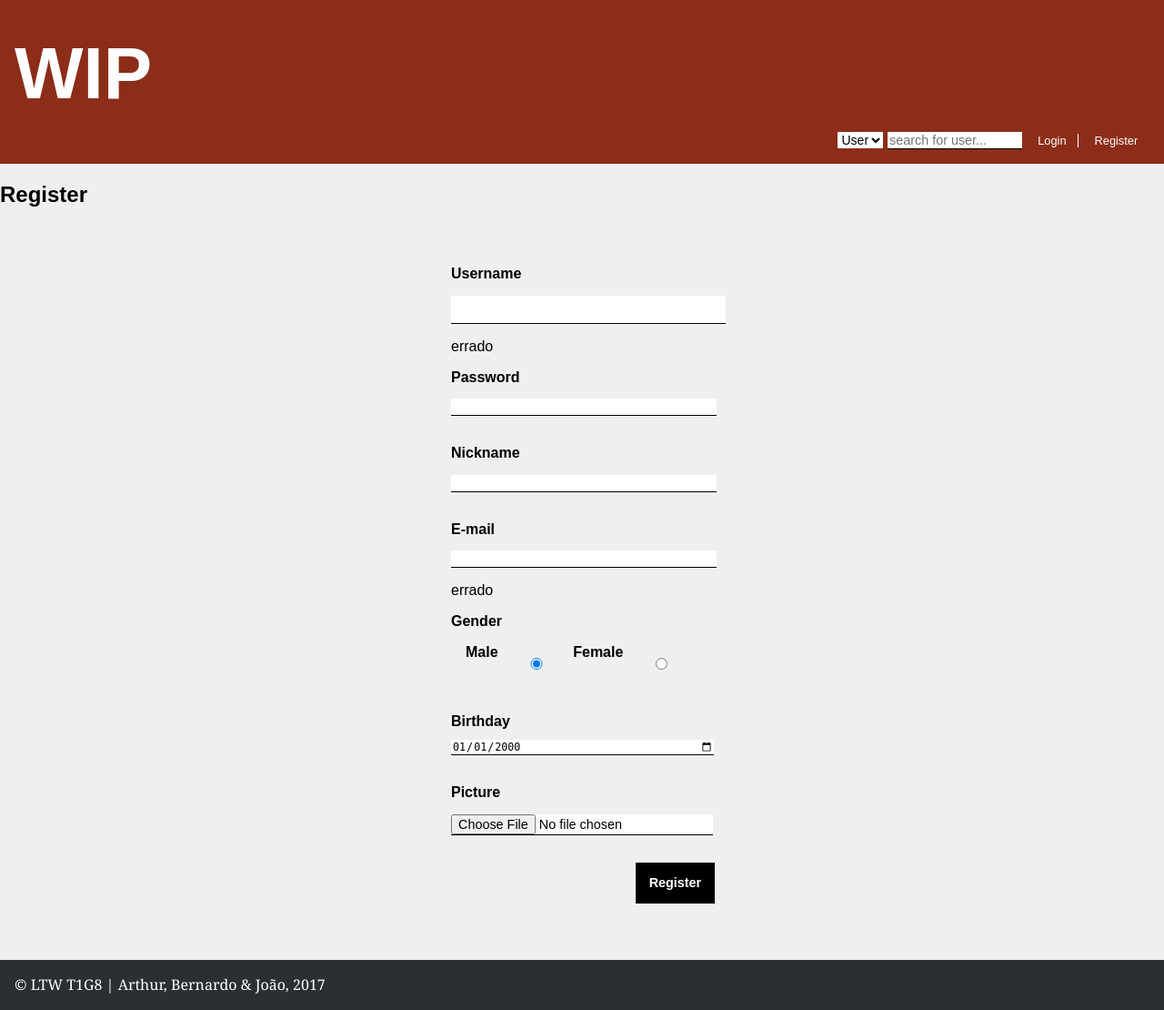
After one commit to jotapsa/LTW-T1G8, a PHP site: page /change_password.php in a window 1280 px wide. The commit adds this page. Shown: the whole page at 91% size. Run offline with PHP 8.4, Linux system fonts and the light colour scheme; data comes from the database, SQL or seed files in the repository.

Commit message:
add change_password

```diff
--- /dev/null
+++ b/change_password.php
@@ -0,0 +1,14 @@
+<?php
+session_start();
+include_once('database/connection.php');
+
+if(isset($_SESSION['username']) && $_SESSION['username'] != ''){
+  header('Location: index.php');
+  exit();
+}
+
+include('templates/common/header.php');  // prints the initial part of the HTML document
+include('templates/sessions/change_password.php');
+include('templates/common/footer.php');
+
+?>
--- a/index.php
+++ b/index.php
@@ -3,7 +3,6 @@
   include_once('database/connection.php');
   include_once('database/users.php');
   include_once('database/lists.php');
-  //$articles = getAllNews($dbh);
 
   include('templates/common/header.php');  // prints the initial part of the HTML document
   if(isset($_SESSION['username']) && $_SESSION['username'] != ''){
@@ -16,5 +15,5 @@
     include('templates/lists/lists_guest.php');
   }
   //include('templates/news/list_news.php'); // prints the list of news in HTML
-  include('templates/common/footer.php');  // prints the initial part of the HTML document
+  include('templates/common/footer.php');
 ?>
--- a/templates/common/header.php
+++ b/templates/common/header.php
@@ -52,7 +52,7 @@ if(isset($_SESSION['username']) && $_SESSION['username'] != ''){
             <div class="dropdown">
               <a class="dropbtn">My Profile</a>
               <div class="dropdown-content">
-                <a href="#">Edit Profile</a>
+                <a href="change_password.php">Edit Profile</a>
                 <a href="#">Change Password</a>
               </div>
             </div>
--- /dev/null
+++ b/templates/sessions/change_password.php
@@ -0,0 +1,40 @@
+<section id="change_pwd">
+  <h1>Register</h1>
+  <form action="action_register.php" method="post" enctype="multipart/form-data" id="registerForm">
+    <label for="username">
+      Username <input id="username" type="text" name="username" required>
+    </label>
+    <div id="username_error" class="val_error"> errado </div>
+    <label>
+      Password <input type="password" name="password" required>
+    </label>
+    <label>
+      Nickname <input type="nickname" name="nickname" required>
+    </label>
+    <label>
+      E-mail <input type="email" name="email" required>
+    </label>
+    <div id="email_error" class="val_error"> errado </div>
+    <label>
+      Gender
+      <label id="gender">
+          Male
+          <input type="radio" name="gender"
+          <?php if (isset($gender) && $gender=="male") echo "checked";?>
+          value="male" checked>
+          Female
+          <input type="radio" name="gender"
+          <?php if (isset($gender) && $gender=="female") echo "checked";?>
+          value="female">
+      </label>
+    </label>
+    <label>
+      Birthday <input type="date" name="birthday" value="2000-01-01" required>
+    </label>
+    <label>
+      Picture <input type="file" name="picture" accept="image/*">
+    </label>
+    <input type="submit" value="Register" onclick="check()">
+  </form>
+  <script src="scripts/register.js"></script>
+</section>
```
